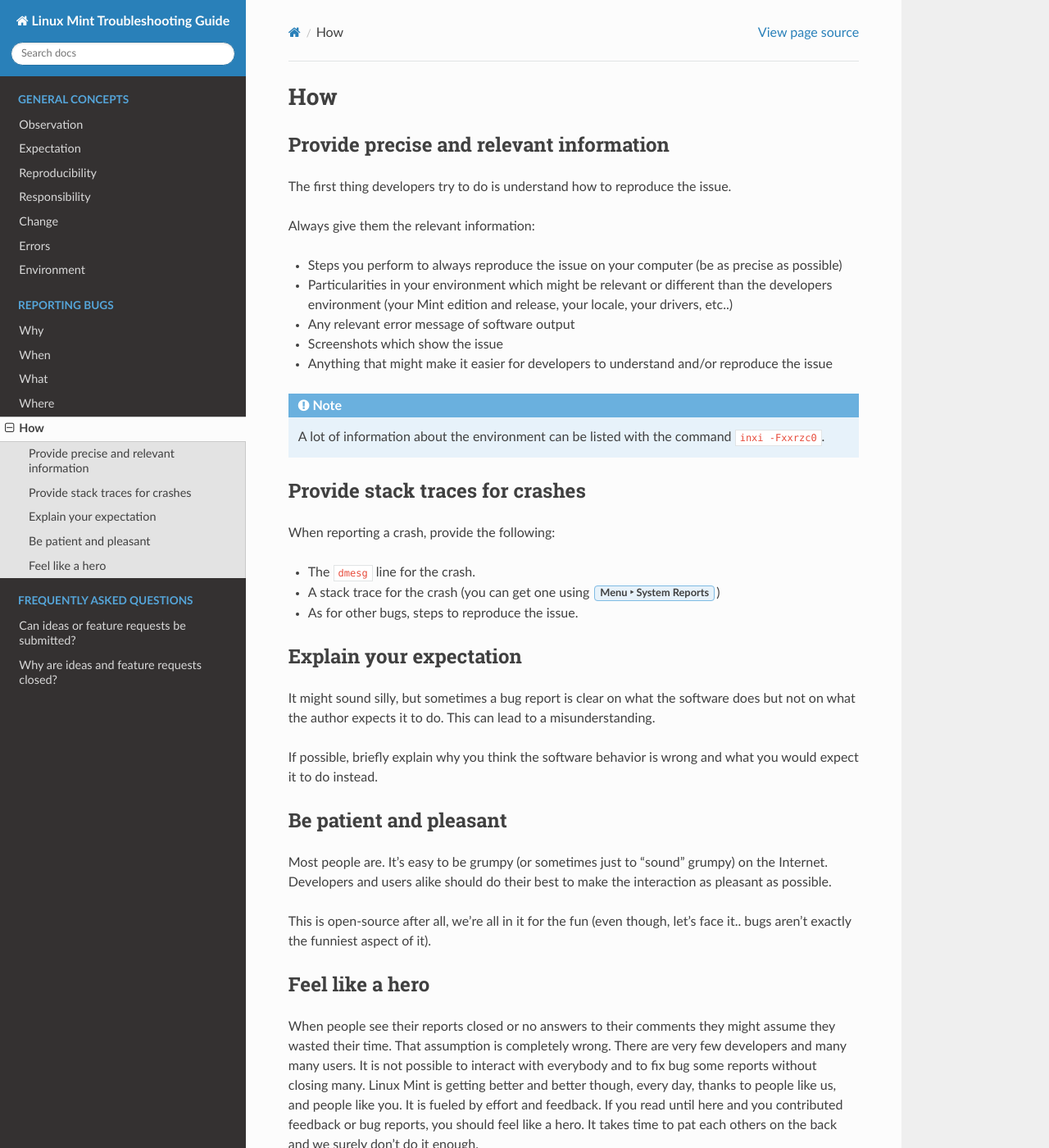
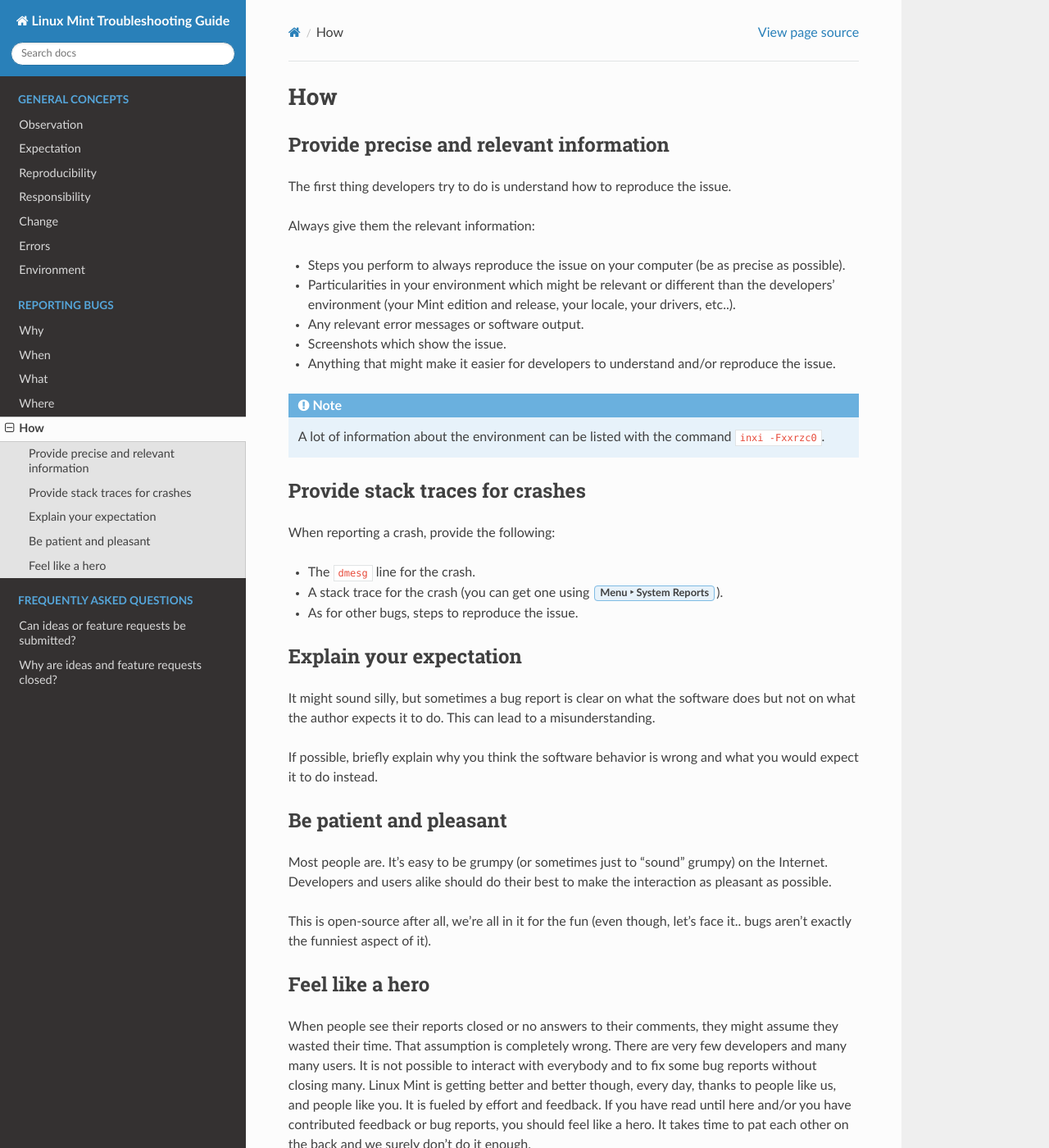
Before and after one commit to linuxmint/doc-troubleshooting-guide, a Sphinx documentation site: the page built from docs/how.rst, in a window 1280 px wide and 1400 px high. Shown: the whole window at 82% size. Built offline with Sphinx 7.4.7 and the Read the Docs theme 2.0.0, drawn with Linux system fonts in a browser that asks for light colours.

Commit message:
Small grammatical corrections (#4)

```diff
--- a/docs/how.rst
+++ b/docs/how.rst
@@ -8,11 +8,11 @@
 
 Always give them the relevant information:
 
-* Steps you perform to always reproduce the issue on your computer (be as precise as possible)
-* Particularities in your environment which might be relevant or different than the developers environment (your Mint edition and release, your locale, your drivers, etc..)
-* Any relevant error message of software output
-* Screenshots which show the issue
-* Anything that might make it easier for developers to understand and/or reproduce the issue
+* Steps you perform to always reproduce the issue on your computer (be as precise as possible).
+* Particularities in your environment which might be relevant or different than the developers' environment (your Mint edition and release, your locale, your drivers, etc..).
+* Any relevant error messages or software output.
+* Screenshots which show the issue.
+* Anything that might make it easier for developers to understand and/or reproduce the issue.
 
 .. note::
 	A lot of information about the environment can be listed with the command ``inxi -Fxxrzc0``.
@@ -23,7 +23,7 @@
 When reporting a crash, provide the following:
 
 * The ``dmesg`` line for the crash.
-* A stack trace for the crash (you can get one using :menuselection:`Menu --> System Reports`)
+* A stack trace for the crash (you can get one using :menuselection:`Menu --> System Reports`).
 * As for other bugs, steps to reproduce the issue.
 
 Explain your expectation
@@ -43,4 +43,4 @@
 Feel like a hero
 ----------------
 
-When people see their reports closed or no answers to their comments they might assume they wasted their time. That assumption is completely wrong. There are very few developers and many many users. It is not possible to interact with everybody and to fix bug some reports without closing many. Linux Mint is getting better and better though, every day, thanks to people like us, and people like you. It is fueled by effort and feedback. If you read until here and you contributed feedback or bug reports, you should feel like a hero. It takes time to pat each others on the back and we surely don't do it enough.
+When people see their reports closed or no answers to their comments, they might assume they wasted their time. That assumption is completely wrong. There are very few developers and many many users. It is not possible to interact with everybody and to fix some bug reports without closing many. Linux Mint is getting better and better though, every day, thanks to people like us, and people like you. It is fueled by effort and feedback. If you have read until here and/or you have contributed feedback or bug reports, you should feel like a hero. It takes time to pat each other on the back and we surely don't do it enough.
```
